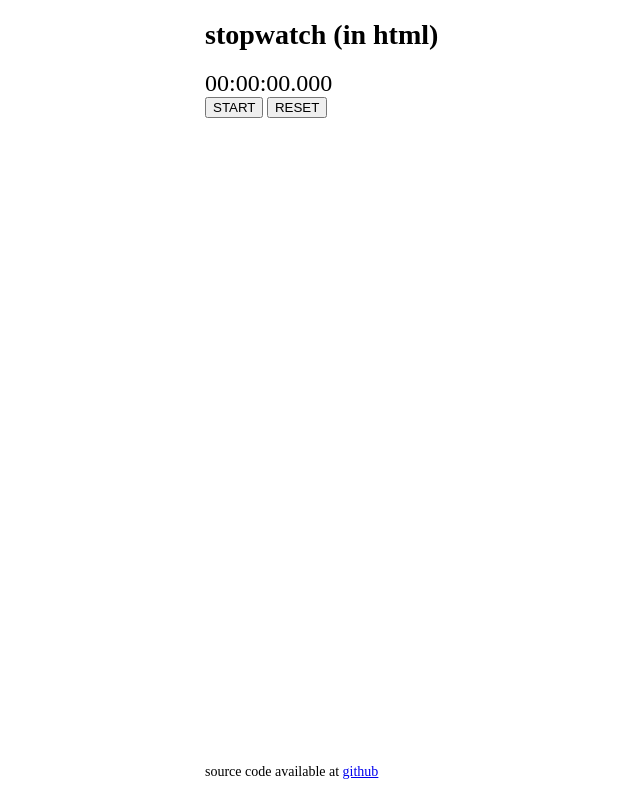
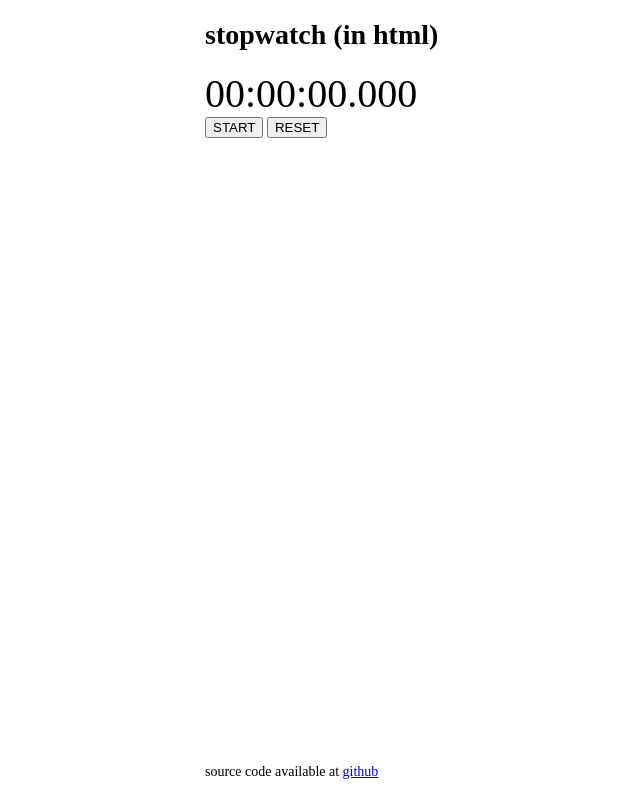
Before and after one commit to lukeKuzmish/stopwatch, a plain HTML site: page index.html in a window 1280 px wide. Shown: the whole page, without its empty margins (85-725 px from the left). Drawn offline with Linux system fonts and the light colour scheme.

Commit message:
increased font size

```diff
--- a/index.html
+++ b/index.html
@@ -12,7 +12,7 @@
 
       }
       #watch {
-        font-size:    24px;
+        font-size:    40px;
       }
 
       .stop {
```
